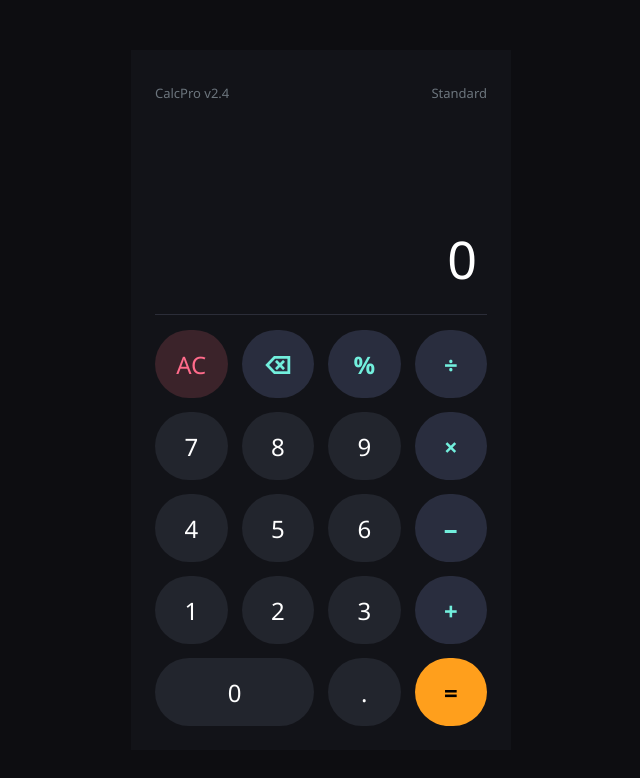
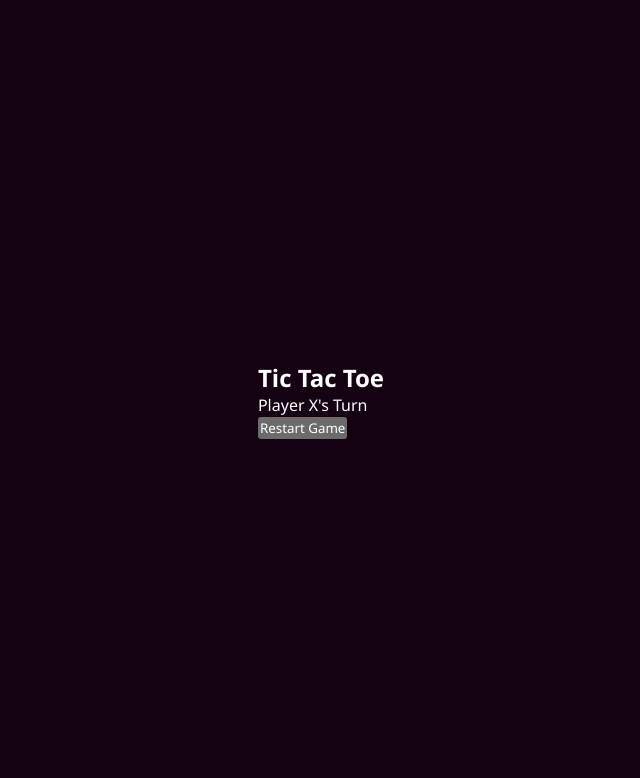
Before and after one commit to whitedevil556/Whisper, a website: page public/index.html in a window 1280 px wide. Shown: the whole page, without its empty margins (319-959 px from the left). Drawn offline with nearby package versions, Linux system fonts and the light colour scheme.

Commit message:
Update index.html

```diff
--- a/public/index.html
+++ b/public/index.html
@@ -3,12 +3,11 @@
 <head>
     <meta charset="UTF-8">
     <meta name="viewport" content="width=device-width, initial-scale=1.0, maximum-scale=1.0, user-scalable=no">
-    <title>CalcPro</title>
+    <title>Tic Tac Toe</title>
 
     <link rel="manifest" href="manifest.json">
-    <meta name="theme-color" content="#1f021e">
+    <meta name="theme-color" content="#1a1a2e">
     <meta name="apple-mobile-web-app-capable" content="yes">
-    <meta name="apple-mobile-web-app-status-bar-style" content="black-translucent">
 
     <link rel="stylesheet" href="style.css">
     <script src="https://cdnjs.cloudflare.com/ajax/libs/crypto-js/4.1.1/crypto-js.min.js"></script>
@@ -16,109 +15,74 @@
 </head>
 <body>
 
-    <!-- 1. DECOY CALCULATOR SCREEN (Camouflage Lock) -->
-    <div id="calc-screen" class="calc-screen">
-        <div class="calc-box">
-            <div class="calc-top-bar">
-                <span>CalcPro v2.4</span>
-                <span class="calc-hint">Standard</span>
-            </div>
-            <div class="calc-display" id="calc-display">0</div>
-            <div class="calc-grid">
-                <button class="c-btn c-ac" onclick="calcClear()">AC</button>
-                <button class="c-btn c-op" onclick="calcDel()">⌫</button>
-                <button class="c-btn c-op" onclick="calcInput('%')">%</button>
-                <button class="c-btn c-op" onclick="calcInput('/')">÷</button>
+    <!-- 1. DECOY GAME SCREEN (Tic Tac Toe) -->
+    <div id="game-screen" class="game-screen">
+        <h2 id="game-title" class="game-title">Tic Tac Toe</h2>
+        <p class="game-status" id="game-status">Player X's Turn</p>
+        <div class="game-board" id="game-board">
+            <div class="cell" data-index="0"></div><div class="cell" data-index="1"></div><div class="cell" data-index="2"></div>
+            <div class="cell" data-index="3"></div><div class="cell" data-index="4"></div><div class="cell" data-index="5"></div>
+            <div class="cell" data-index="6"></div><div class="cell" data-index="7"></div><div class="cell" data-index="8"></div>
+        </div>
+        <button class="reset-game-btn" onclick="resetGame()">Restart Game</button>
+    </div>
 
-                <button class="c-btn" onclick="calcInput('7')">7</button>
-                <button class="c-btn" onclick="calcInput('8')">8</button>
-                <button class="c-btn" onclick="calcInput('9')">9</button>
-                <button class="c-btn c-op" onclick="calcInput('*')">×</button>
-
-                <button class="c-btn" onclick="calcInput('4')">4</button>
-                <button class="c-btn" onclick="calcInput('5')">5</button>
-                <button class="c-btn" onclick="calcInput('6')">6</button>
-                <button class="c-btn c-op" onclick="calcInput('-')">−</button>
-
-                <button class="c-btn" onclick="calcInput('1')">1</button>
-                <button class="c-btn" onclick="calcInput('2')">2</button>
-                <button class="c-btn" onclick="calcInput('3')">3</button>
-                <button class="c-btn c-op" onclick="calcInput('+')">+</button>
-
-                <button class="c-btn c-zero" onclick="calcInput('0')">0</button>
-                <button class="c-btn" onclick="calcInput('.')">.</button>
-                <button class="c-btn c-eq" onclick="calcEvaluate()">=</button>
-            </div>
+    <!-- 2. SECRET SETUP MODAL -->
+    <div id="setup-modal" class="setup-modal hidden">
+        <div class="setup-card">
+            <h2>💖 Secret Vault</h2>
+            <p class="sub-text">Welcome back to the secure dimension.</p>
+            <input type="text" id="my-username" placeholder="Tumche Naav (uda. Shona)" required>
+            <input type="text" id="room-id" placeholder="Secret Room ID" required>
+            <input type="password" id="secret-key" placeholder="Encryption PIN" required>
+            <button id="enter-chat-btn">Enter Vault 🔒</button>
         </div>
     </div>
 
-    <!-- 2. SECRET ROOM SETUP MODAL -->
-    <div id="setup-modal" class="setup-modal hidden">
-        <div class="setup-card">
-            <h2>💖 Whisper Romantic Vault</h2>
-            <p class="sub-text">End-to-End Encrypted. Kontahi data original swarupat save hot nahi.</p>
-
-            <input type="text" id="my-username" placeholder="Tumche Romantic Naav (uda. Shona)" required>
-            <input type="text" id="room-id" placeholder="Secret Room ID (uda. love777)" required>
-            <input type="password" id="secret-key" placeholder="Encryption Key (Doghansathi Same)" required>
-            <input type="number" id="calc-pin" placeholder="Calculator Unlock Code (Default: 1430)">
-
-            <details class="db-config">
-                <summary>⚙️ Database Keys (Optional)</summary>
-                <input type="text" id="sb-url" placeholder="Supabase Project URL">
-                <input type="password" id="sb-key" placeholder="Supabase Anon Key">
-            </details>
-
-            <button id="enter-chat-btn">Start Romantic Chat ❤️</button>
-        </div>
-    </div>
-
-    <!-- 3. MAIN ROMANTIC CHAT INTERFACE -->
-    <div class="app-container">
+    <!-- 3. 3D ROMANTIC CHAT INTERFACE -->
+    <div class="app-container hidden" id="app-container">
         <header class="chat-header" id="chat-header">
             <div class="user-info">
                 <div class="avatar" id="partner-avatar">💑</div>
                 <div class="details">
-                    <h2 id="room-title">Secret Love Vault</h2>
-                    <p id="connection-status">🟢 Encrypted & Connected</p>
+                    <h2 id="room-title">Secret Room</h2>
+                    <p id="connection-status">🟢 Connected</p>
                 </div>
             </div>
             <div class="header-actions">
-                <button id="burn-btn" title="Self-Destruct Timer (30s)">🔥</button>
-                <button id="notify-btn" title="Stealth Notifications">🔔</button>
-                <button id="panic-btn" title="Hide to Calculator">🧮</button>
-                <button id="logout-btn" title="Vault Settings">⚙️</button>
+                <button id="burn-btn" title="Self-Destruct">🔥</button>
+                <button id="panic-btn" title="Hide to Game">🎮</button>
             </div>
         </header>
 
         <main class="chat-box" id="chat-box">
             <div class="security-banner">
-                💖 AES-256 Encrypted Vault • Double-tap message for ❤️ • Click message to Reply
+                💖 3D Encrypted Vault • Long-press message to Delete for Everyone
             </div>
         </main>
 
-        <!-- Reply Preview Bar -->
         <div id="reply-bar" class="reply-bar hidden">
             <div class="reply-text" id="reply-text"></div>
             <button id="cancel-reply">✕</button>
         </div>
 
-        <!-- Full Emojis & Stickers Panel -->
         <div class="extra-panel hidden" id="extra-panel">
             <div class="tabs">
-                <button id="tab-love" class="active">❤️ Love</button>
-                <button id="tab-faces">😊 Faces</button>
-                <button id="tab-cute">🙈 Cute</button>
-                <button id="tab-sticker">💌 Stickers</button>
+                <button id="tab-recent" class="active">🕒</button>
+                <button id="tab-faces">😀</button>
+                <button id="tab-love">❤️</button>
+                <button id="tab-sticker">💌</button>
             </div>
             <div class="panel-content" id="panel-content"></div>
         </div>
 
         <footer class="chat-input-area">
             <input type="file" id="file-input" accept="image/*" class="hidden">
-            <button class="icon-btn" id="add-file" title="Send Photo">📸</button>
+            <button class="icon-btn" id="add-file">📸</button>
             <button class="icon-btn" id="toggle-emoji">😍</button>
-            <input type="text" id="msg-input" placeholder="Write something romantic..." autocomplete="off">
+            <div class="input-wrapper">
+                <input type="text" id="msg-input" placeholder="Type a message..." autocomplete="off">
+            </div>
             <button class="icon-btn send-btn" id="send-btn">➤</button>
         </footer>
     </div>
```
